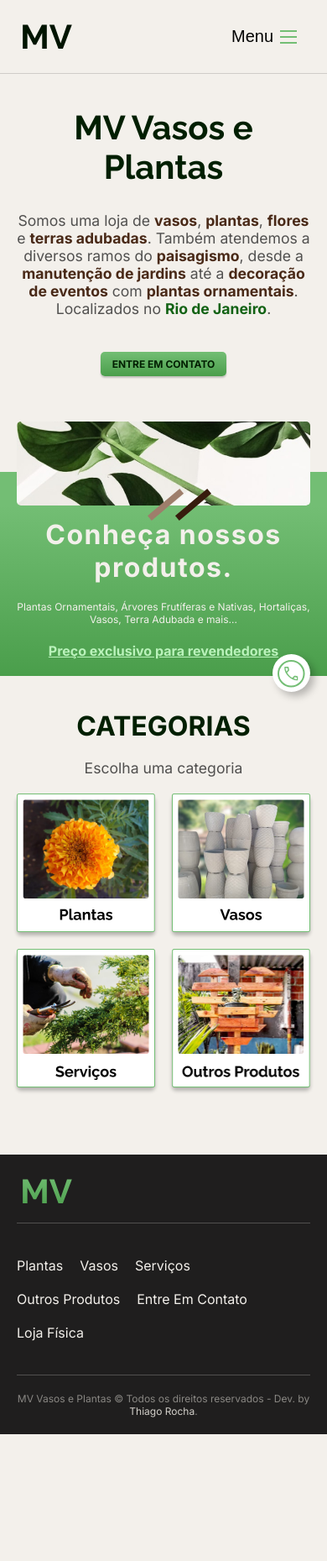
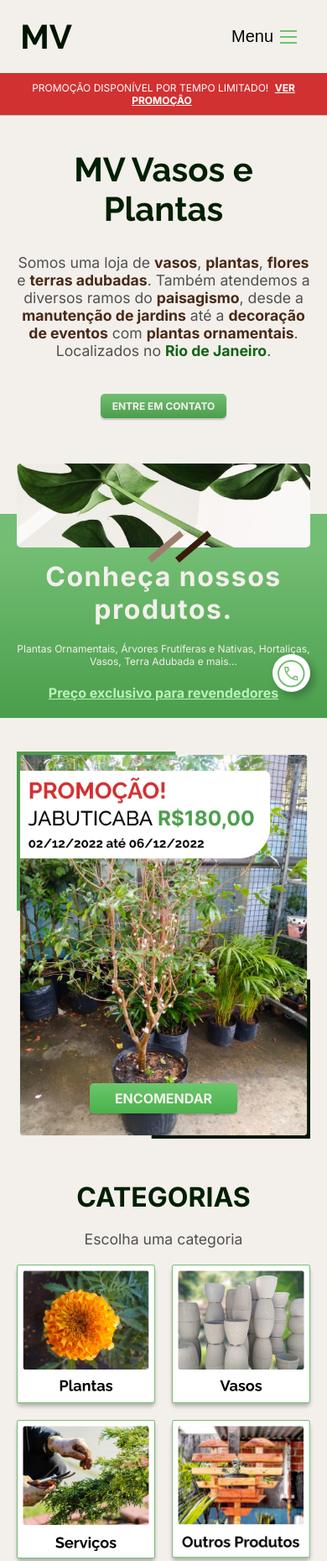
Before and after one commit to Dithan/Mv-Vasos-e-Plantas, a plain HTML site: page index.html in a window 390 px wide. Shown: the top 1859 px of the page at 84% size. Before the commit the page ends 1708 px from the top, so only its background shows below. Drawn offline with Linux system fonts and the light colour scheme.

Commit message:
add: promoção e botoes brancos

```diff
--- a/css/global.css
+++ b/css/global.css
@@ -89,7 +89,7 @@ p {
   padding: 12px 24px;
   border-radius: 5px;
   background: linear-gradient(var(--verde-0), var(--verde-1));
-  color: var(--verde-8);
+  color: var(--cinza-0);
   box-shadow: 0px 2px 2px rgba(0, 0, 0, 0.2);
   font-size: 1.25rem;
   font-weight: bold;
--- a/css/index/produtos.css
+++ b/css/index/produtos.css
@@ -1,6 +1,7 @@
 .produtos-index {
   display: grid;
-  grid-template-columns: 1fr auto;
+  grid-template-columns: auto auto;
+  gap: 0px 50px;
   justify-content: center;
   align-items: center;
   padding-top: 80px;
@@ -14,6 +15,28 @@
   justify-self: center;
   color: var(--verde-8);
 }
+
+.lista-produtos picture{
+  margin: 0 auto;
+  position: relative;
+  display: flex;
+  justify-content: center;
+
+}
+
+.lista-produtos .promoimg{
+  margin: 0 auto;
+  max-height: 590px;
+}
+
+.promobtn{
+  position: absolute;
+  bottom: 30px;
+  margin: 0 auto;
+  padding: 8px 30px;
+  background: linear-gradient(#6cc66d, #4ab14b);
+}
+
 
 .lista-produtos li {
   font-weight: 500;
@@ -84,9 +107,20 @@
     grid-template-columns: 1fr;
   }
 
-  .lista-produtos {
+  .produtos-index h2 {
+    grid-row: 2;
+    margin-top: 50px;
+  }
+
+.promobtn{
+  font-size: 1rem;
+  padding: 8px 30px;
+}
+
+
+  /* .lista-produtos {
     display: none;
-  }
+  } */
 
   .categorias {
     margin: 0 auto;
--- /dev/null
+++ b/css/index/promocao.css
@@ -0,0 +1,23 @@
+.promoheader{
+  padding: 5px;
+  text-align: center;
+  background-color: #d23131;
+  color: #ffffff;
+}
+
+.promoheader a{
+  color: #ffffff;
+  font-weight: bold;
+  text-decoration: underline;
+}
+
+@media(max-width: 768px){
+  .promoheader{
+    font-size: 0.75rem;
+    padding: 10px;
+  }
+
+  .promoheader a{
+    padding: 4px;
+  }
+}
--- a/css/style.css
+++ b/css/style.css
@@ -13,6 +13,7 @@
 @import "./index/apresentacao.css";
 @import "./index/conheca.css";
 @import "./index/produtos.css";
+@import "./index/promocao.css";
 
 /*-----PLANTAS-----*/
 @import "./plantas/plantas-categorias.css";
--- a/index.html
+++ b/index.html
@@ -18,7 +18,7 @@
 
 <body>
   <header class="fadeInDown" data-anime="200">
-    <div class="header center" data-anime="200">
+    <div class="header center">
       <picture class="image"><a href="./index.html"><img src="media/Logo-MV.svg" alt="Logo MV Vasos e Plantas"></a></picture>
       <nav id="nav">
         <button id="btn-mobile">Menu
@@ -46,6 +46,7 @@
         </ul>
       </nav>
     </div>
+    <div class="promoheader">PROMOÇÃO DISPONÍVEL POR TEMPO LIMITADO! <a href="#promocao">VER PROMOÇÂO</a></div>
   </header>
   <section class="apresentacao-bg">
     <div class="apresentacao center">
@@ -68,7 +69,7 @@
     <div class="produtos-index center">
       <h2>CATEGORIAS</h2>
       <div class="lista-produtos">
-        <ul>
+        <!-- <ul>
           <li>Plantas Ornamentais</li>
           <li>Árvores Frutíferas</li>
           <li>Árvores Nativas</li>
@@ -77,7 +78,12 @@
           <li>Terra Adubada</li>
           <li>Fertilizantes</li>
           <li>Pedras Decorativas</li>
-        </ul>
+        </ul> -->
+
+        <picture id="promocao"><img class="promoimg" src="./media/promocao/Promoção.png" alt="Pé de Jabuticaba">
+          <a class="button promobtn" href="https://wa.me/5521999459509?text=Olá,%20gostaria%20de%20encomendar%20o%20Jabuticaba%20da%20promoção">ENCOMENDAR</a>
+        </picture>
+
       </div>
       <span class="p-mobile">
         <p>Escolha uma categoria</p>
```
Also changed, not shown: media/promocao/Promoção.png (added), media/promocao/jabuticaba.jpeg (added).
